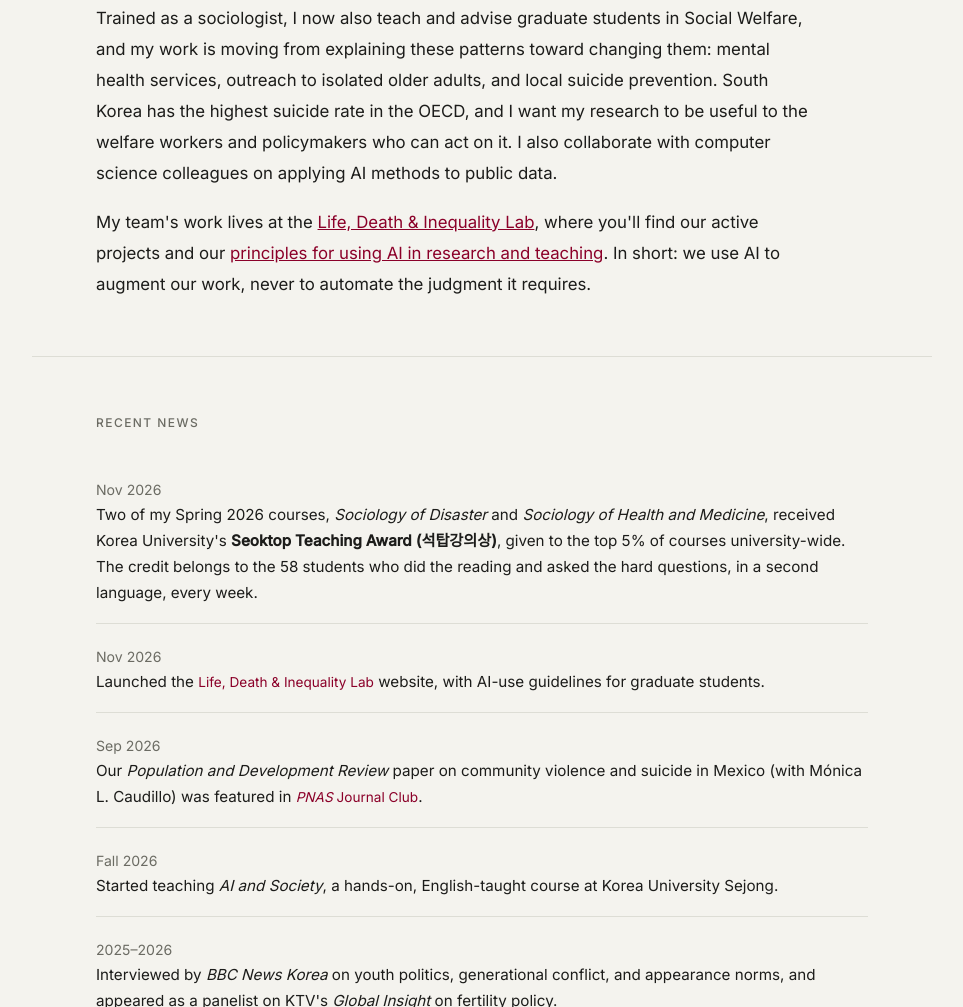
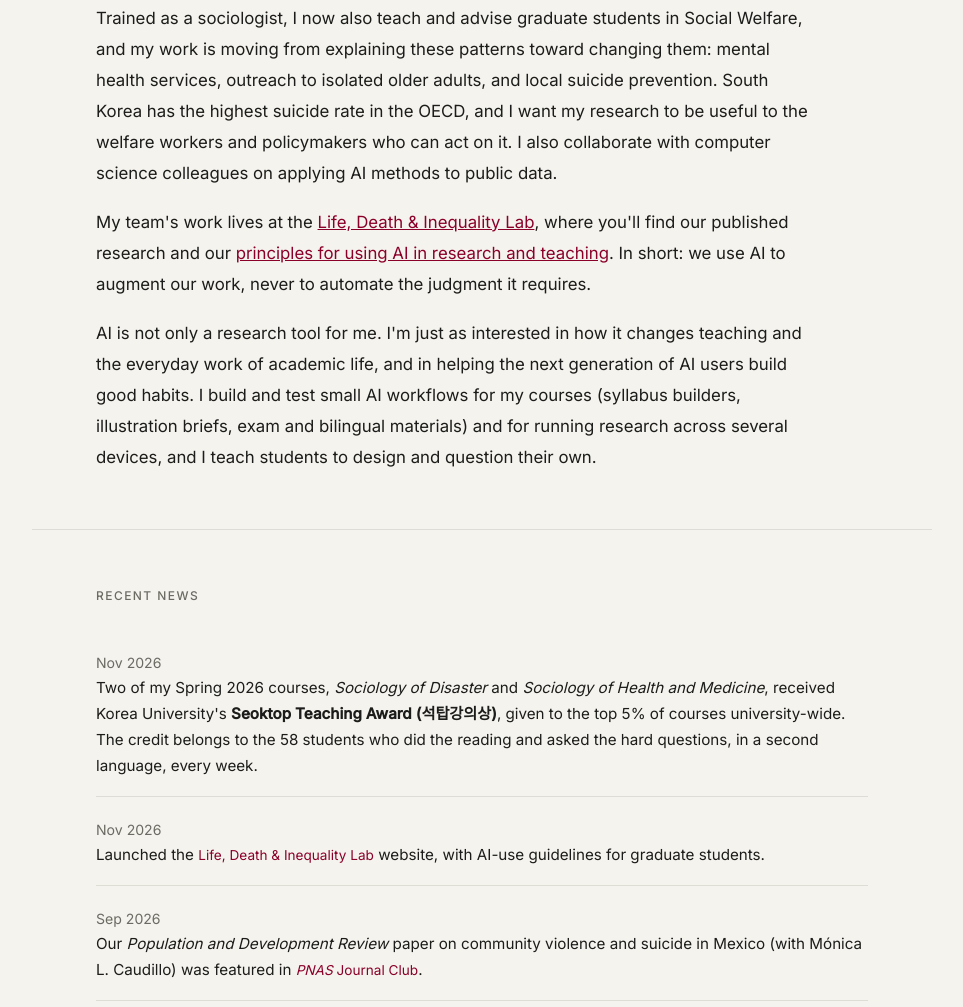
Before and after one commit to poryma/poryma.github.io, a plain HTML site: page index.html in a window 1280 px wide. Shown: the part 913-1920 px from the top of the page, without its empty margins (158-1121 px from the left). Drawn offline with nearby package versions, Linux system fonts and the light colour scheme.

Commit message:
Add AI for teaching, productivity, and the next generation of users
Co-Authored-By: Claude Opus 5.5 <noreply@anthropic.com>

```diff
--- a/index.html
+++ b/index.html
@@ -281,7 +281,10 @@
     Trained as a sociologist, I now also teach and advise graduate students in Social Welfare, and my work is moving from explaining these patterns toward changing them: mental health services, outreach to isolated older adults, and local suicide prevention. South Korea has the highest suicide rate in the OECD, and I want my research to be useful to the welfare workers and policymakers who can act on it. I also collaborate with computer science colleagues on applying AI methods to public data.
   </p>
   <p class="section-text" style="margin-top:1.1rem;">
-    My team's work lives at the <a href="https://poryma.github.io/lab/" style="color:var(--green);">Life, Death &amp; Inequality Lab</a>, where you'll find our active projects and our <a href="https://poryma.github.io/lab/ai.html" style="color:var(--green);">principles for using AI in research and teaching</a>. In short: we use AI to augment our work, never to automate the judgment it requires.
+    My team's work lives at the <a href="https://poryma.github.io/lab/" style="color:var(--green);">Life, Death &amp; Inequality Lab</a>, where you'll find our published research and our <a href="https://poryma.github.io/lab/ai.html" style="color:var(--green);">principles for using AI in research and teaching</a>. In short: we use AI to augment our work, never to automate the judgment it requires.
+  </p>
+  <p class="section-text" style="margin-top:1.1rem;">
+    AI is not only a research tool for me. I'm just as interested in how it changes teaching and the everyday work of academic life, and in helping the next generation of AI users build good habits. I build and test small AI workflows for my courses (syllabus builders, illustration briefs, exam and bilingual materials) and for running research across several devices, and I teach students to design and question their own.
   </p>
 </div>
 
```
